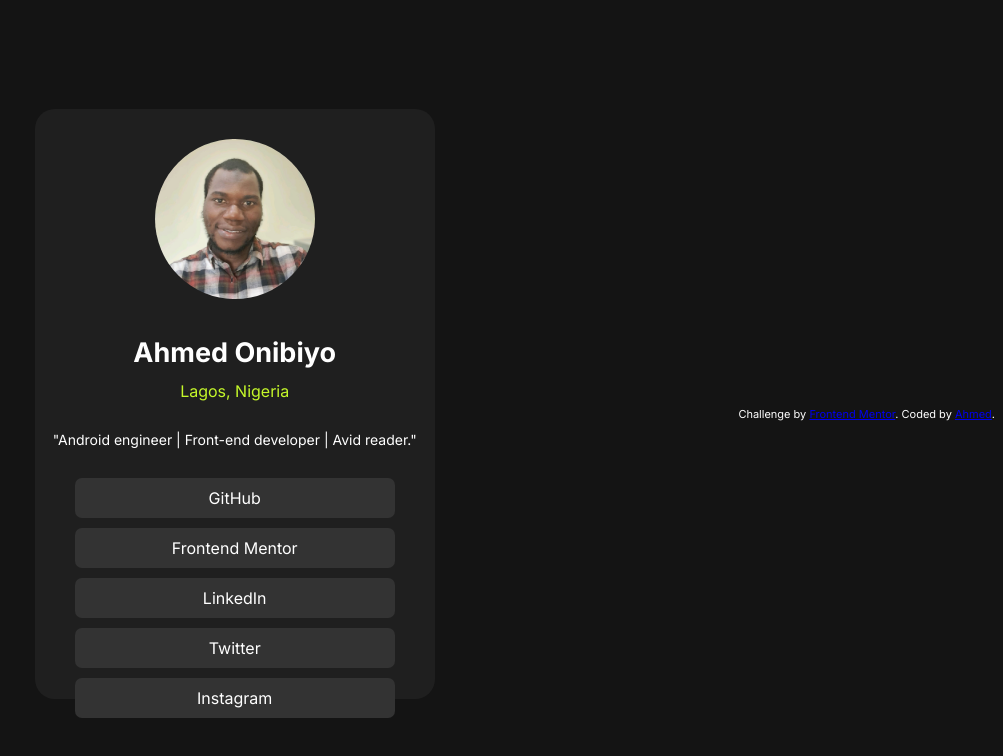
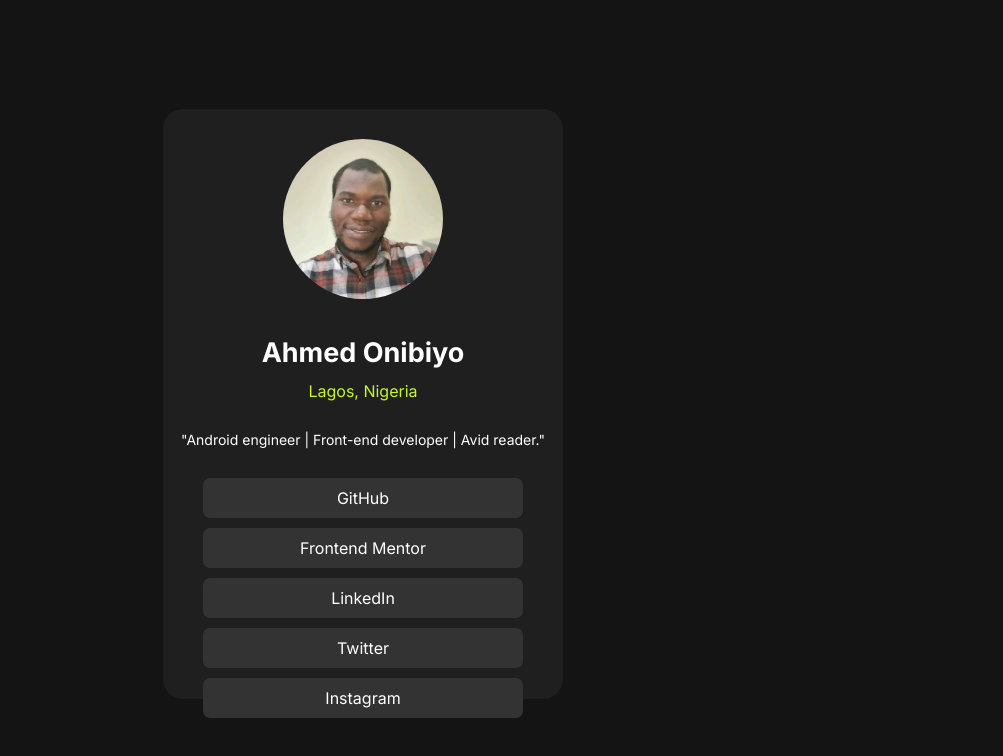
Before and after one commit to Ahmed021/ch2-social-links, a plain HTML site: page index.html in a window 1280 px wide. Shown: the whole page, without its empty margins (277-1280 px from the left). Drawn offline with Linux system fonts and the light colour scheme.

Commit message:
Comment out footer

```diff
--- a/index.html
+++ b/index.html
@@ -31,11 +31,11 @@
       </div>
     </div>
 
-    <div class="attribution">
+    <!-- <div class="attribution">
       Challenge by
       <a href="https://www.frontendmentor.io?ref=challenge" target="_blank"
         >Frontend Mentor</a
-      >. Coded by <a href="#">Ahmed</a>.
+      >. Coded by <a href="#">Ahmed</a>. -->
     </div>
   </body>
 </html>
```
